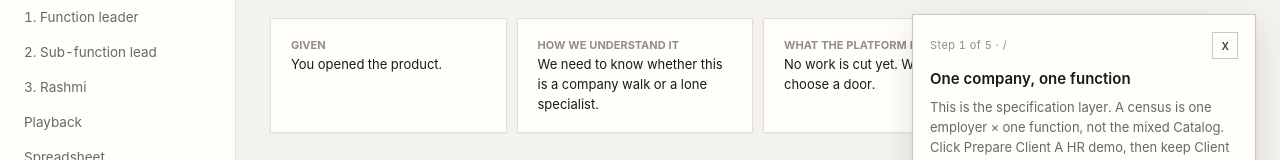
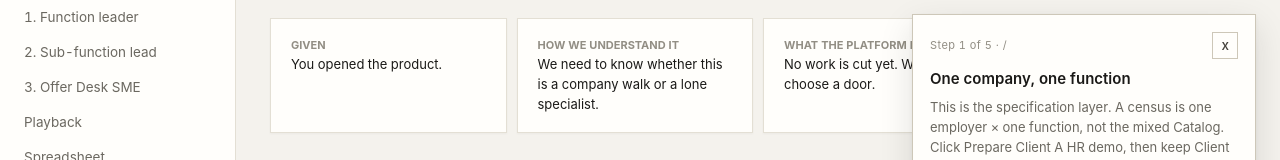
Before and after one commit to sanoojcools/work-engineering, a React (Vite) app in the folder frontend/: page / in a window 1280 px wide. Shown: the part 515-675 px from the top of the page. Built offline with nearby package versions, Linux system fonts and the light colour scheme; no server answers.

Commit message:
Rename Offer Desk nav tab from Rashmi to Offer Desk SME

```diff
--- a/frontend/src/layout/AppShell.tsx
+++ b/frontend/src/layout/AppShell.tsx
@@ -15,7 +15,7 @@ const SECTIONS = [
       ["/scout/offer-desk", "Offer Desk"],
       ["/scout/offer-desk/function-leader", "1. Function leader"],
       ["/scout/offer-desk/sub-function-lead", "2. Sub-function lead"],
-      ["/scout/offer-desk/rashmi", "3. Rashmi"],
+      ["/scout/offer-desk/rashmi", "3. Offer Desk SME"],
       ["/scout/offer-desk/playback", "Playback"],
       ["/scout/offer-desk/sheet", "Spreadsheet"],
       ["/scout/offer-desk/save-talk-only", "Save talk-only"],
```
